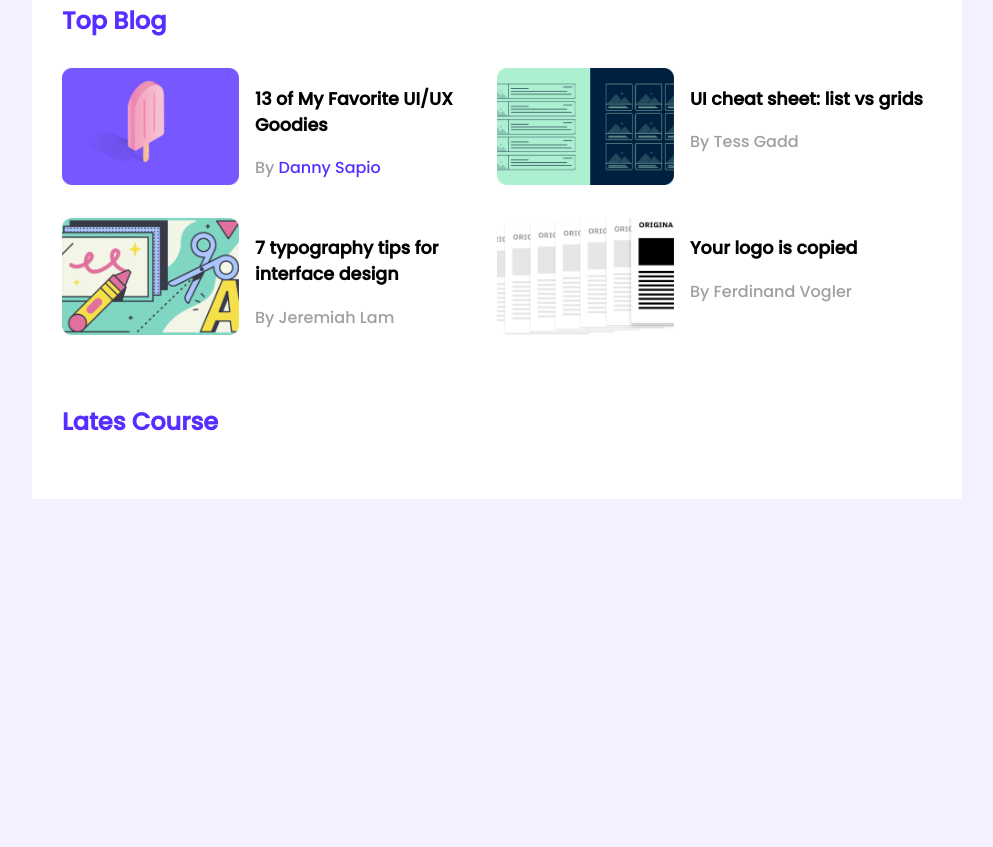
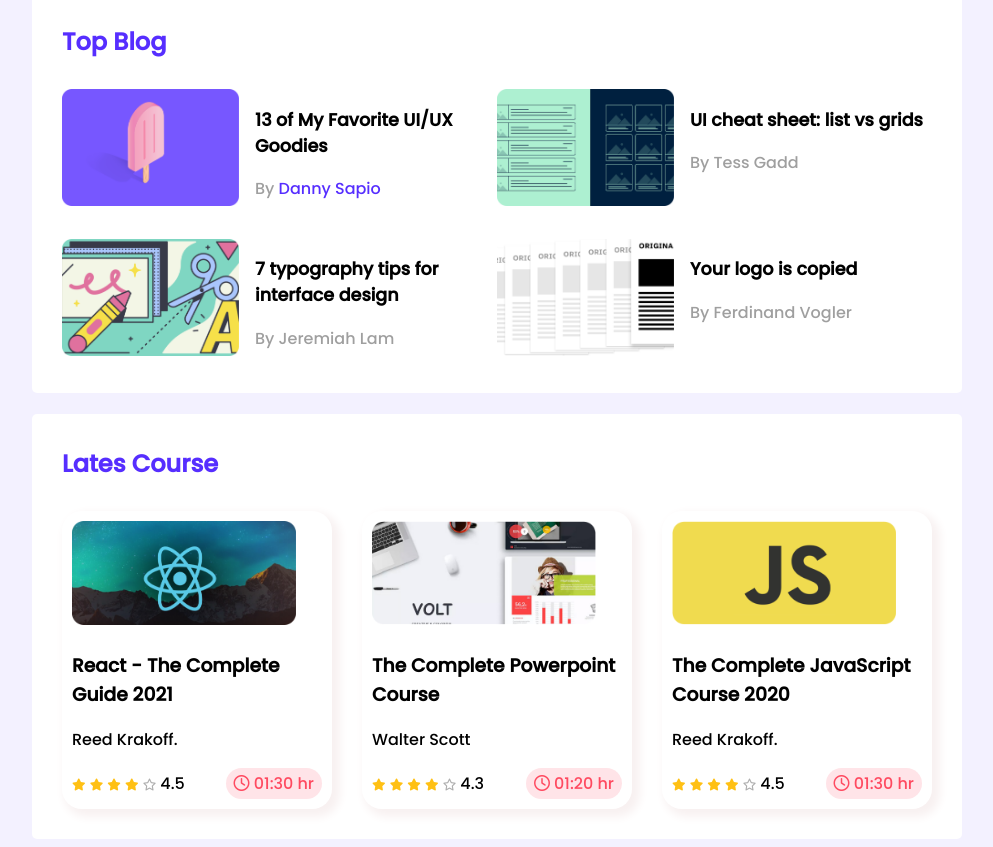
Before and after one commit to WPJuwel/Leaderboard, a plain HTML site: page index.html in a window 1280 px wide. Shown: the part 310-1157 px from the top of the page, without its empty margins (143-1136 px from the left). Before the commit the page ends 817 px from the top, so only its background shows below. Drawn offline with Linux system fonts and the light colour scheme.

Commit message:
Lates Course

```diff
--- a/index.html
+++ b/index.html
@@ -112,6 +112,74 @@
         <!-- Lates Course -->
         <section class="contanier">
             <h2 class="section-title">Lates Course</h2>
+            <div class="courses">
+                <div class="course">
+                    <div class="course-baner">
+                        <img src="images/courses/course-1.png" alt="">
+                    </div>
+                    <div class="course-detail">
+                        <h3 class="course-title">React - The Complete Guide 2021</h3>
+                        <p class="course-author">Reed Krakoff.</p>
+                    </div>
+                    <div class="course-info">
+                        <div>
+                            <i class="fas fa-star filled"></i>
+                            <i class="fas fa-star filled"></i>
+                            <i class="fas fa-star filled"></i>
+                            <i class="fas fa-star filled"></i>
+                            <i class="far fa-star unfilled"></i>
+                            <span>4.5</span>
+                        </div>
+                        <div class="course-duro">
+                            <i class="far fa-clock"></i> 01:30 hr
+                        </div>
+                    </div>
+                </div>
+                <div class="course">
+                    <div class="course-baner">
+                        <img src="images/courses/course-2.png" alt="">
+                    </div>
+                    <div class="course-detail">
+                        <h3 class="course-title">The Complete Powerpoint Course </h3>
+                        <p class="course-author">Walter Scott</p>
+                    </div>
+                    <div class="course-info">
+                        <div>
+                            <i class="fas fa-star filled"></i>
+                            <i class="fas fa-star filled"></i>
+                            <i class="fas fa-star filled"></i>
+                            <i class="fas fa-star filled"></i>
+                            <i class="far fa-star unfilled"></i>
+                            <span>4.3</span>
+                        </div>
+                        <div class="course-duro">
+                            <i class="far fa-clock"></i> 01:20 hr
+                        </div>
+                    </div>
+                </div>
+                <div class="course">
+                    <div class="course-baner">
+                        <img src="images/courses/course-3.png" alt="">
+                    </div>
+                    <div class="course-detail">
+                        <h3 class="course-title">The Complete JavaScript Course 2020</h3>
+                        <p class="course-author">Reed Krakoff.</p>
+                    </div>
+                    <div class="course-info">
+                        <div>
+                            <i class="fas fa-star filled"></i>
+                            <i class="fas fa-star filled"></i>
+                            <i class="fas fa-star filled"></i>
+                            <i class="fas fa-star filled"></i>
+                            <i class="far fa-star unfilled"></i>
+                            <span>4.5</span>
+                        </div>
+                        <div class="course-duro">
+                            <i class="far fa-clock"></i> 01:30 hr
+                        </div>
+                    </div>
+                </div>
+            </div>
         </section>
     </main>
 </body>
--- a/styles/style.css
+++ b/styles/style.css
@@ -17,6 +17,8 @@ main {
     width: 870px;
     background: #FFFFFF;
     padding: 30px;
+    margin-top: 21px;
+    border-radius: 5px;
 }
 
 .section-title {
@@ -85,3 +87,44 @@ Top Blogs Styles
     text-decoration: none;
     color: #562EFF;
 }
+
+/* ---------------------
+   Lates Coures Styles
+------------------------*/
+.courses{
+    display: grid;
+    grid-template-columns:repeat(3,1fr);
+    grid-column-gap: 30px;
+}
+.course {
+    box-shadow: 5px 5px 10px 3px #f8f1f1;
+    padding: 10px;
+    border-radius: 20px;
+}
+.course-info{
+    display:flex;
+    align-items: center;
+    justify-content: space-between;
+}
+.course-baner img{
+    width: 224px;
+    height: 104px;
+}
+.fa-star{
+    font-size: 12px;
+}
+.fa-star.filled{
+    color: #FFC014;
+}
+.fa-star.unfilled{
+    color: #AEAEAE;
+}
+.course-duro {
+    background-color: #FFE4E8;
+    border-radius: 20px;
+    padding: 3px 8px;
+    color:#FF4A60;
+}
+.fa-clock{
+    color:#FF4A60;
+}
```
